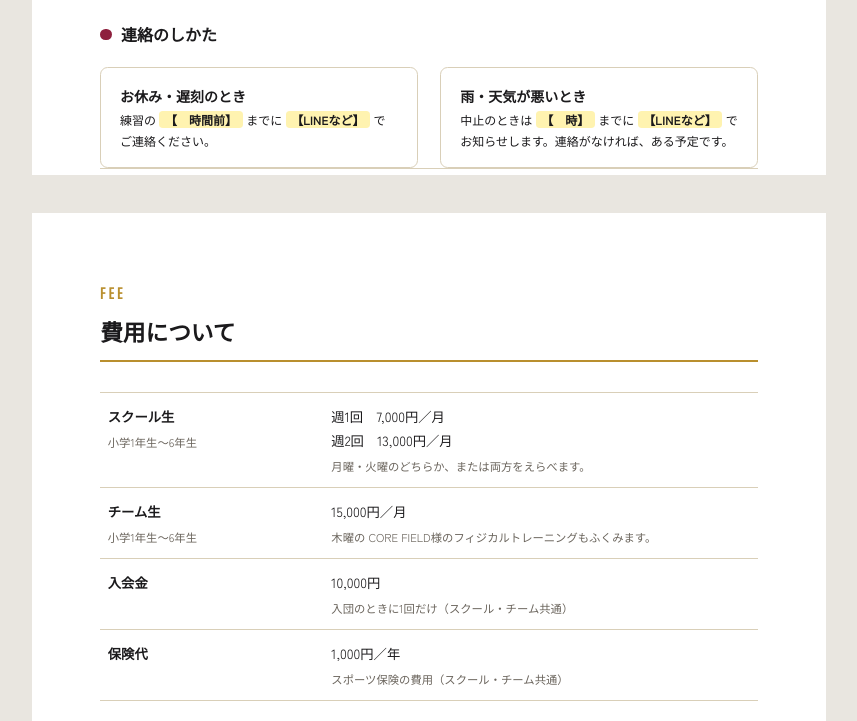
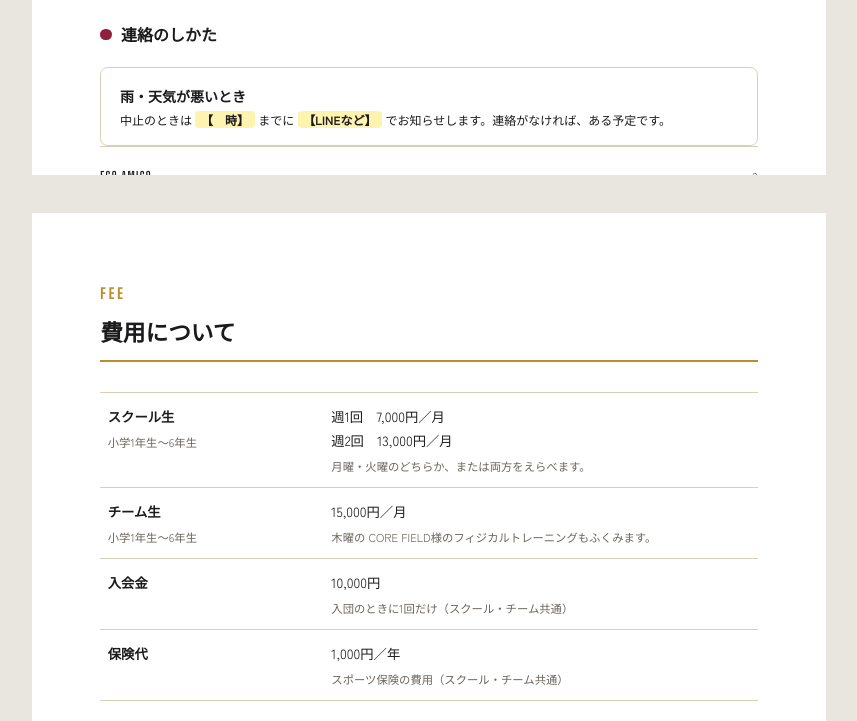
Before and after one commit to egoamigo/egoamigo.github.io, a plain HTML site: page shiori.html in a window 1280 px wide. Shown: the part 3306-4027 px from the top of the page, without its empty margins (211-1068 px from the left). Drawn offline with nearby package versions, Linux system fonts and the light colour scheme.

Commit message:
ご案内の連絡のしかたを雨の日だけに
Co-Authored-By: Claude Opus 5.5 <noreply@anthropic.com>

```diff
--- a/shiori.html
+++ b/shiori.html
@@ -207,15 +207,9 @@ ul.check li::before{content:"";position:absolute;left:0;top:1.6mm;width:3.2mm;he
   </table>
 
   <h3>連絡のしかた</h3>
-  <div class="cols">
-    <div class="box">
-      <b>お休み・遅刻のとき</b>
-      <p class="small">練習の <span class="blank">【　時間前】</span> までに <span class="blank">【LINEなど】</span> でご連絡ください。</p>
-    </div>
-    <div class="box">
-      <b>雨・天気が悪いとき</b>
-      <p class="small">中止のときは <span class="blank">【　時】</span> までに <span class="blank">【LINEなど】</span> でお知らせします。連絡がなければ、ある予定です。</p>
-    </div>
+  <div class="box">
+    <b>雨・天気が悪いとき</b>
+    <p class="small">中止のときは <span class="blank">【　時】</span> までに <span class="blank">【LINEなど】</span> でお知らせします。連絡がなければ、ある予定です。</p>
   </div>
 
   <div class="foot"><b>EGO AMIGO</b><span>3</span></div>
```
